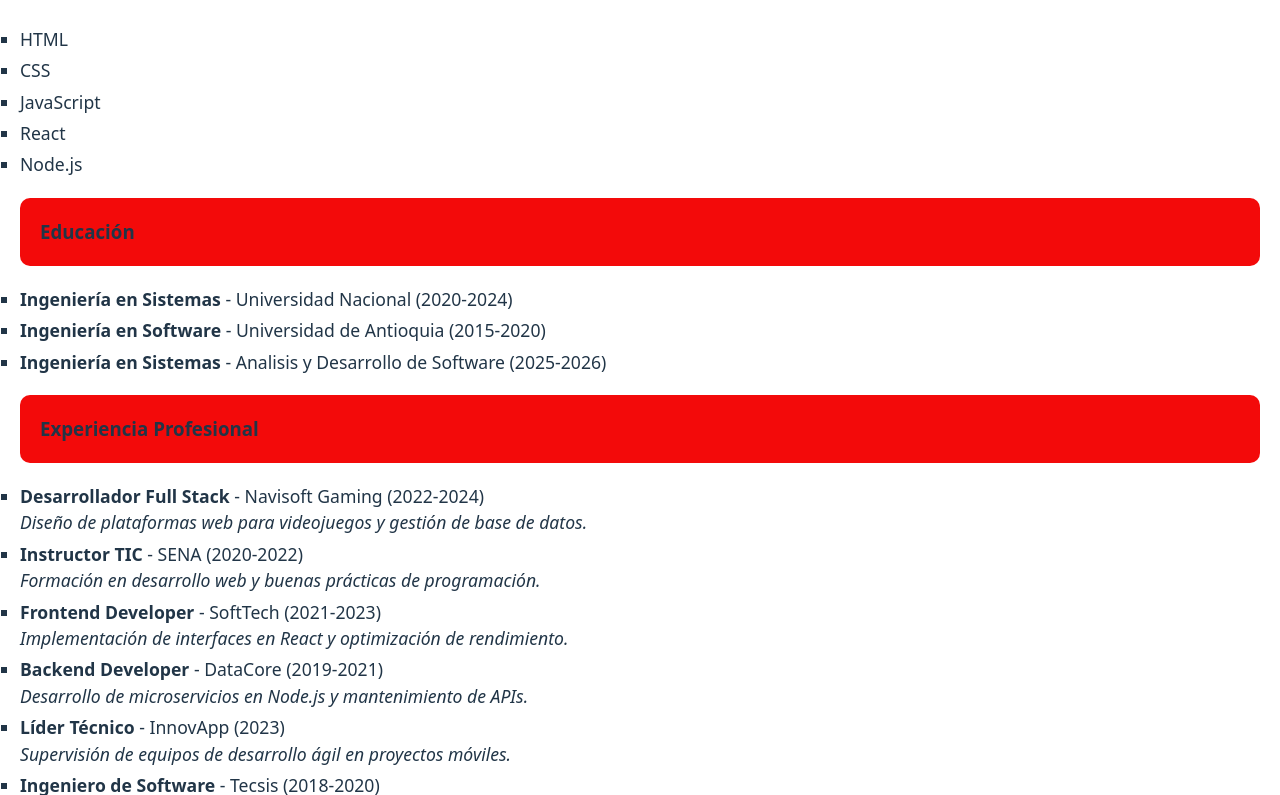
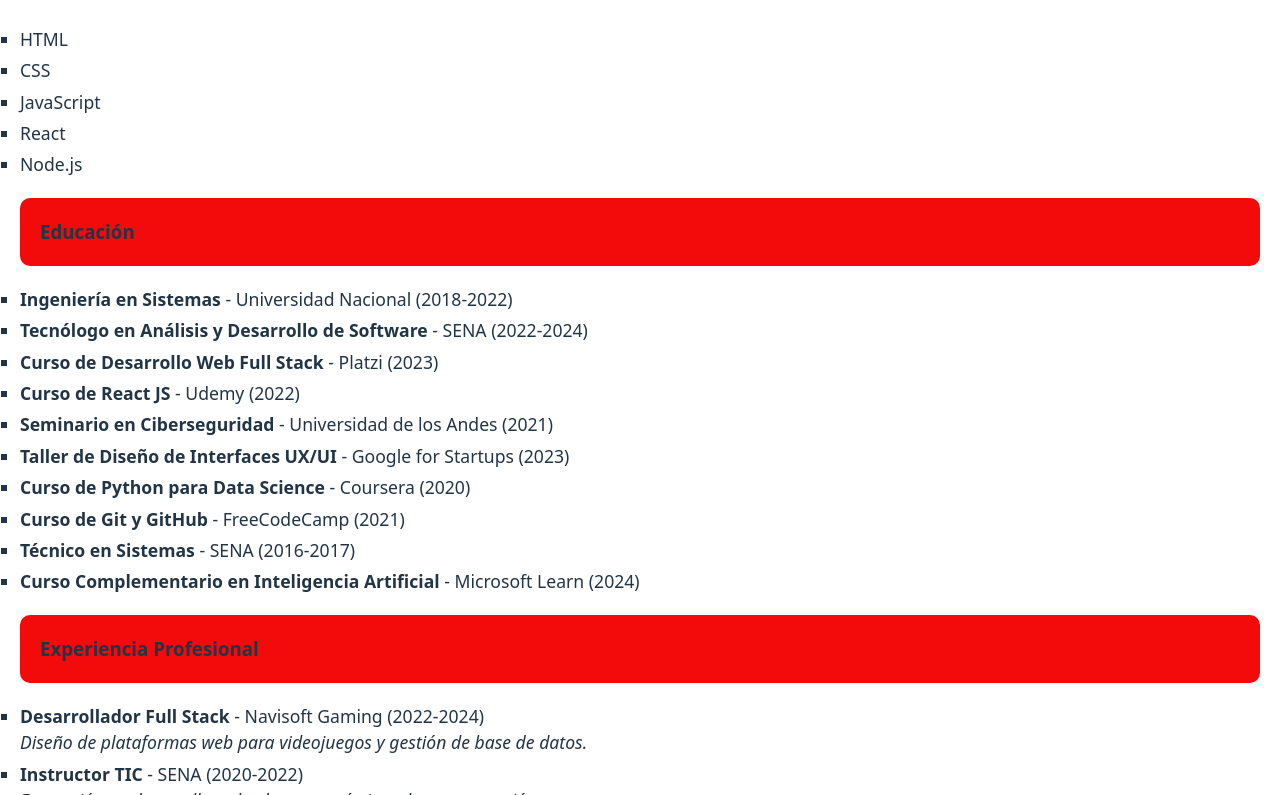
Before and after one commit to miguelucho425526/cv.2-Miguel-Aguirre, a React (Vite) app in the folder CV-PROJECT/: page / in a window 1280 px wide. Shown: the part 598-1393 px from the top of the page. Built offline with nearby package versions, Linux system fonts and the light colour scheme.

Commit message:
feat: componente Educacion dinamico con formación complementaria

```diff
--- a/CV-PROJECT/src/components/educacion.jsx
+++ b/CV-PROJECT/src/components/educacion.jsx
@@ -1,17 +1,76 @@
 export default function Educacion() {
+  const educacion = [
+    {
+      id: 1,
+      titulo: "Ingeniería en Sistemas",
+      institucion: "Universidad Nacional",
+      periodo: "2018-2022"
+    },
+    {
+      id: 2,
+      titulo: "Tecnólogo en Análisis y Desarrollo de Software",
+      institucion: "SENA",
+      periodo: "2022-2024"
+    },
+    {
+      id: 3,
+      titulo: "Curso de Desarrollo Web Full Stack",
+      institucion: "Platzi",
+      periodo: "2023"
+    },
+    {
+      id: 4,
+      titulo: "Curso de React JS",
+      institucion: "Udemy",
+      periodo: "2022"
+    },
+    {
+      id: 5,
+      titulo: "Seminario en Ciberseguridad",
+      institucion: "Universidad de los Andes",
+      periodo: "2021"
+    },
+    {
+      id: 6,
+      titulo: "Taller de Diseño de Interfaces UX/UI",
+      institucion: "Google for Startups",
+      periodo: "2023"
+    },
+    {
+      id: 7,
+      titulo: "Curso de Python para Data Science",
+      institucion: "Coursera",
+      periodo: "2020"
+    },
+    {
+      id: 8,
+      titulo: "Curso de Git y GitHub",
+      institucion: "FreeCodeCamp",
+      periodo: "2021"
+    },
+    {
+      id: 9,
+      titulo: "Técnico en Sistemas",
+      institucion: "SENA",
+      periodo: "2016-2017"
+    },
+    {
+      id: 10,
+      titulo: "Curso Complementario en Inteligencia Artificial",
+      institucion: "Microsoft Learn",
+      periodo: "2024"
+    }
+  ];
+
   return (
     <section>
       <h3>Educación</h3>
       <ul>
-        <li>
-          <strong>Ingeniería en Sistemas</strong> - Universidad Nacional (2020-2024)
-        </li>
-         <li>
-          <strong>Ingeniería en Software</strong> - Universidad de Antioquia (2015-2020)
-        </li>
-         <li>
-          <strong>Ingeniería en Sistemas</strong> - Analisis y Desarrollo de Software (2025-2026)
-        </li>
+        {educacion.map((edu) => (
+          <li key={edu.id}>
+            <strong>{edu.titulo}</strong> - {edu.institucion} ({edu.periodo})
+          </li>
+        ))}
       </ul>
     </section>
   );
```
